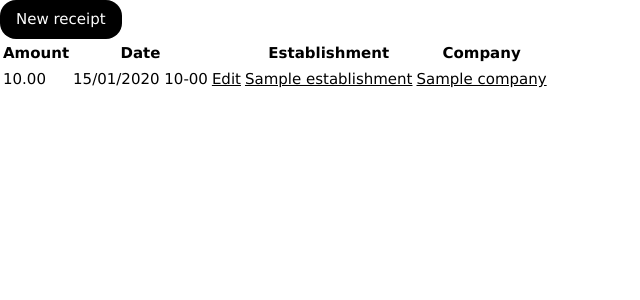
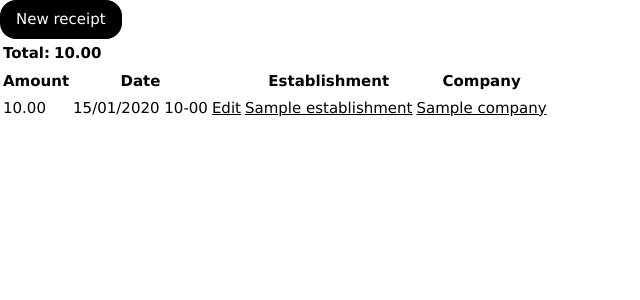
Before and after one commit to Guilouf/django-receipt, a Django app: page / in a window 1280 px wide. Shown: the part 45-345 px from the top of the page, without its empty margins (0-640 px from the left). Run offline with Django 3.2, Linux system fonts and the light colour scheme; tables that the repository leaves empty hold one stand-in row (values such as "Sample post"); lists and menus that the app fills with data are empty.

Commit message:
Totals for Company, Establishment and Receipt

```diff
--- a/project_receipt/receipt/models.py
+++ b/project_receipt/receipt/models.py
@@ -30,6 +30,11 @@ class Company(models.Model):
     def get_absolute_url(self):
         return reverse('company_detail', kwargs={"pk": self.pk})
 
+    def get_total(self):
+        """Sum of all receipt amount for an establishment, rounded to 2 places because sqlite does not
+        support Decimal internally"""
+        return f"{self.establishment_set.aggregate(sum=models.Sum('receipt__amount'))['sum']:0.2f}"
+
 
 class Establishment(models.Model):
     name = models.CharField(max_length=200)
@@ -41,6 +46,15 @@ class Establishment(models.Model):
 
     def get_absolute_url(self):
         return reverse('establishment_detail', kwargs={"pk": self.pk})
+
+    @property
+    def get_total(self):
+        return self.receipt_set.total()
+
+
+class ReceiptQueryset(models.QuerySet):
+    def total(self):
+        return f"{self.aggregate(sum=models.Sum('amount'))['sum']:0.2f}"
 
 
 class Receipt(models.Model):
@@ -54,6 +68,8 @@ class Receipt(models.Model):
 
     liters = models.DecimalField(max_digits=5, decimal_places=2, blank=True, null=True)  # for gas stations
 
+    objects = ReceiptQueryset.as_manager()
+
     class Meta:
         ordering = ('-date',)
 
--- a/project_receipt/receipt/templates/receipt/company_detail.html
+++ b/project_receipt/receipt/templates/receipt/company_detail.html
@@ -23,4 +23,10 @@
 
   </table>
 
+  <table>
+    <tr>
+      <th>Total: </th><th>{{ company.get_total }}</th>
+    </tr>
+  </table>
+
 {% endblock %}
--- a/project_receipt/receipt/templates/receipt/establishment_detail.html
+++ b/project_receipt/receipt/templates/receipt/establishment_detail.html
@@ -34,4 +34,10 @@
 
   </table>
 
+  <table>
+    <tr>
+      <th>Total: </th><th>{{ establishment.get_total }}</th>
+    </tr>
+  </table>
+
  {% endblock %}
--- a/project_receipt/receipt/templates/receipt/receipt_list.html
+++ b/project_receipt/receipt/templates/receipt/receipt_list.html
@@ -6,6 +6,13 @@
 <a href="{% url 'receipt_create' %}" class="w3-button w3-black w3-round-xlarge">
   New receipt
 </a>
+
+<table>
+  <tr>
+    <th>Total: </th><th>{{ object_list.total }}</th>
+  </tr>
+</table>
+
 
 <table>
 
```
